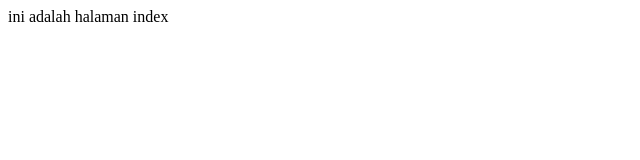
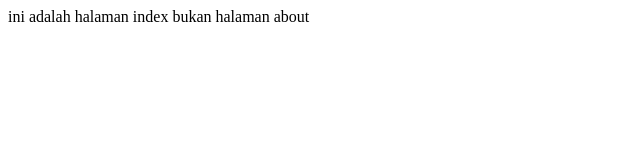
Before and after one commit to silviiiii/latihan, a plain HTML site: page index.html in a window 1280 px wide. Shown: the whole page, without its empty margins (0-640 px from the left). Drawn offline with Linux system fonts and the light colour scheme.

Commit message:
mengubah halaman

```diff
--- a/index.html
+++ b/index.html
@@ -7,6 +7,6 @@
     <title>home</title>
 </head>
 <body>
-    ini adalah halaman index
+    ini adalah halaman index bukan halaman about
 </body>
 </html>
```
